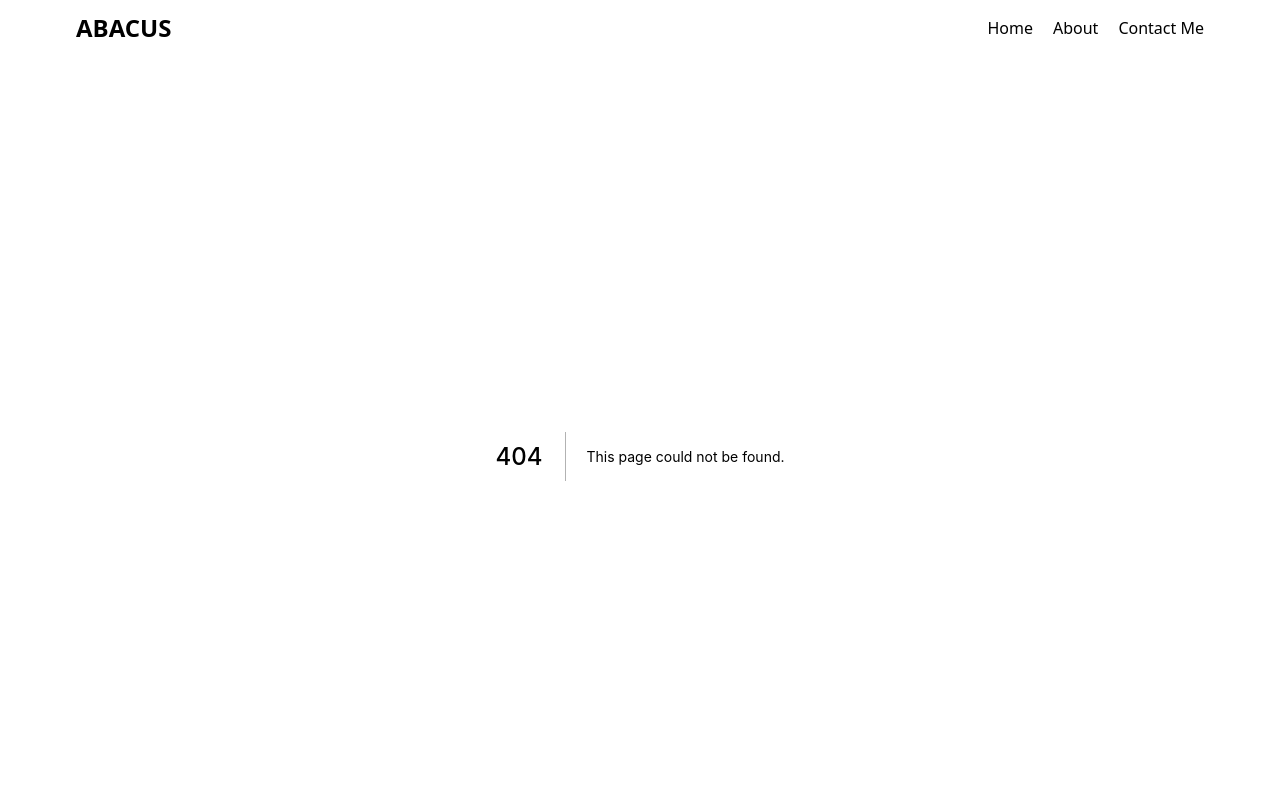
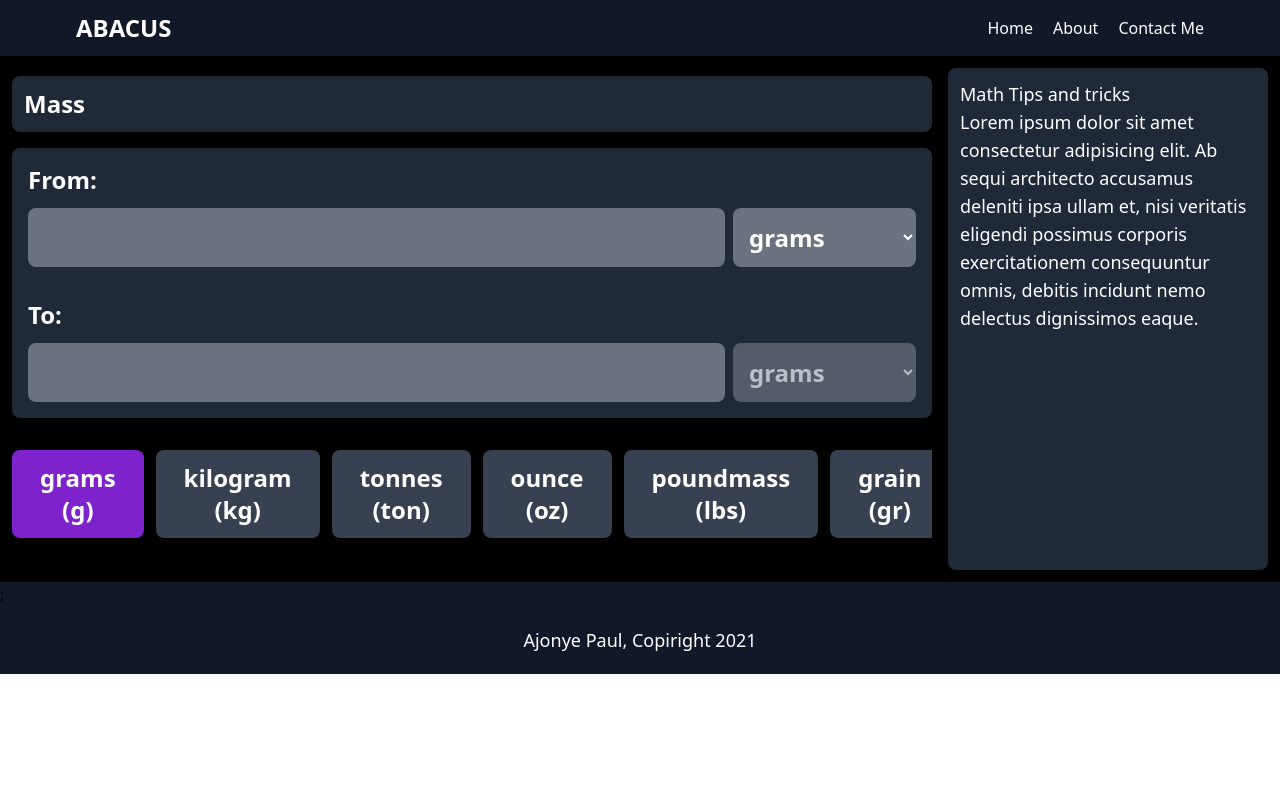
Before and after one commit to PaulChase/all_in_one_calculatorApp, a Next.js app: page /conversion/mass in a window 1280 px wide. Before the commit this address had no page. Shown: the top 800 px of the page. Built offline with nearby package versions, Linux system fonts and the light colour scheme.

Commit message:
added: volume converter

```diff
--- /dev/null
+++ b/components/AllUnits.js
@@ -0,0 +1,23 @@
+import Link from "next/link";
+
+const AllUnits = () => {
+	const allUnits = ["distance", "time", "mass", "speed", "acceleration", "volume"];
+	return (
+		<div className=" fixed bg-black/60 w-full h-full top-0 left-0 lg:static lg:bg-inherit lg:w-72 lg:mr-4  z-20 lg:z-0">
+			<div className=" bg-gray-800 w-2/5 h-full py-3 lg:w-72 lg:rounded-lg">
+				<h2 className=" font-bold text-2xl p-2 mb-4">Other Units</h2>
+				<ul>
+					{allUnits.sort().map((unit) => (
+						<Link href={`/conversion/${unit}`}>
+							<a className=" block p-2 font-semibold border-b-2 border-gray-600 hover:bg-slate-700">
+								{unit.charAt(0).toUpperCase() + unit.slice(1)}
+							</a>
+						</Link>
+					))}
+				</ul>
+			</div>
+		</div>
+	);
+};
+
+export default AllUnits;
--- a/components/ConverterForm.js
+++ b/components/ConverterForm.js
@@ -1,8 +1,10 @@
-import { useState } from "react";
+import { useEffect, useState } from "react";
 import { evaluate } from "mathjs";
+import AllUnits from "./AllUnits";
 // import { unit } from "mathjs/lib/cjs/entry/pureFunctionsAny.generated";
 
 const ConverterForm = ({ title, units }) => {
+	const [unitsMenu, setUnitsMenu] = useState(false);
 	const [input, setInput] = useState("");
 
 	// use the first unit from the units props array as the default
@@ -32,13 +34,39 @@ const ConverterForm = ({ title, units }) => {
 		setOutput(formattedOutput);
 	};
 
+	useEffect(() => {
+		if (screen.width >= "1000") {
+			setUnitsMenu(true);
+		}
+	}, []);
+
 	return (
-		<main className=" bg-black text-white p-3">
+		<main className=" bg-black text-white p-3 lg:flex lg:justify-between lg:overflow-auto h-full lg:text-2xl">
+			{unitsMenu && (
+				<>
+					<AllUnits />
+					<button
+						className=" fixed bottom-5 right-5 z-30 py-2 px-3 my-3 bg-gray-800 rounded-full   text-left lg:hidden font-bold"
+						onClick={() => setUnitsMenu(!unitsMenu)}
+					>
+						X close
+					</button>
+				</>
+			)}
+
+			<button
+				className=" p-3 my-3 bg-gray-800 rounded-lg   text-left lg:hidden"
+				onClick={() => setUnitsMenu(!unitsMenu)}
+			>
+				All Conversions
+			</button>
+
+			<div className=" lg:min-w-[34px] mr-4">
 				<div className=" p-3 mt-2 bg-gray-800 rounded-lg">
 					<h1 className=" font-semibold text-2xl">{title}</h1>
 				</div>
 
-			<form action="" className="p-4 mt-4 bg-gray-800  rounded-lg">
+				<form action="" className="p-4 mt-4 bg-gray-800  rounded-lg ">
 					{/* the Input */}
 					<label htmlFor="" className=" font-semibold inline-block mb-3">
 						From:
@@ -92,6 +120,7 @@ const ConverterForm = ({ title, units }) => {
 							name="unit"
 							id=""
 							value={to}
+							disabled
 							onChange={(e) => {
 								setTo(e.target.value);
 
@@ -108,14 +137,16 @@ const ConverterForm = ({ title, units }) => {
 						</select>
 					</div>
 				</form>
-			<div className=" overflow-auto whitespace-nowrap mt-5">
+
+				{/* all available units aligned horizontally */}
+				<div className=" overflow-auto whitespace-nowrap my-5 py-3">
 					{units.map((unit, index) => (
 						<button
 							key={index}
 							className={
 								unit.symbol == to
-								? ` bg-purple-700 py-3  px-7 text-center rounded-lg font-semibold mr-3`
-								: ` bg-gray-700 py-3  px-7 text-center rounded-lg font-semibold mr-3`
+									? ` bg-purple-700 py-3  px-7 text-center rounded-lg font-semibold mr-3 inline-block`
+									: ` bg-gray-700 py-3  px-7 text-center rounded-lg font-semibold mr-3 inline-block`
 							}
 							onClick={() => {
 								// set the 'to' unit and leave the others empty
@@ -127,6 +158,13 @@ const ConverterForm = ({ title, units }) => {
 						</button>
 					))}
 				</div>
+			</div>
+			<div className=" p-3 bg-gray-800 rounded-lg lg:max-w-[20rem] lg:text-lg">
+				<h2>Math Tips and tricks</h2>
+				Lorem ipsum dolor sit amet consectetur adipisicing elit. Ab sequi architecto accusamus deleniti ipsa
+				ullam et, nisi veritatis eligendi possimus corporis exercitationem consequuntur omnis, debitis incidunt
+				nemo delectus dignissimos eaque.
+			</div>
 		</main>
 	);
 };
--- a/components/Footer.js
+++ b/components/Footer.js
@@ -1,6 +1,6 @@
 const Footer = () => {
 	return (
-		<div className=" p-20 text-center text-lg">
+		<div className=" p-5 text-white text-center text-lg">
 			<h2>Ajonye Paul, Copiright 2021</h2>
 		</div>
 	);
--- a/components/Layout.js
+++ b/components/Layout.js
@@ -3,7 +3,7 @@ import NavBar from "./NavBar";
 
 const Layout = ({ children }) => {
 	return (
-		<div>
+		<div className=" bg-gray-900">
 			<NavBar />
 			{children}
 			<Footer />
--- a/components/NavBar.js
+++ b/components/NavBar.js
@@ -2,7 +2,7 @@ import Link from "next/link";
 
 const NavBar = () => {
 	return (
-		<nav className=" flex justify-between items-center p-3  max-w-6xl mx-auto">
+		<nav className=" flex justify-between items-center p-3  max-w-6xl mx-auto  text-white">
 			<h1 className=" font-extrabold text-2xl ">ABACUS</h1>
 			<ul className=" flex space-x-5 items-center">
 				<li>
--- a/pages/conversion/distance.js
+++ b/pages/conversion/distance.js
@@ -1,4 +1,5 @@
 import ConverterForm from "../../components/ConverterForm";
+import Head from "next/head";
 
 const Distance = () => {
 	// the units of measurement
@@ -37,7 +38,16 @@ const Distance = () => {
 		},
 	];
 
-	return <ConverterForm title="Distance" units={units} />;
+	return (
+		<>
+			<Head>
+				<title>Distance Converter | Abacus </title>
+				<meta name="description" content="created by Ajonye Paul" />
+				<link rel="icon" href="/favicon.ico" />
+			</Head>
+			<ConverterForm title="Distance" units={units} />;
+		</>
+	);
 };
 
 export default Distance;
--- /dev/null
+++ b/pages/conversion/mass.js
@@ -0,0 +1,45 @@
+import ConverterForm from "../../components/ConverterForm";
+import Head from "next/head";
+
+const Mass = () => {
+	// the units of measurement
+	const units = [
+		{
+			name: "grams",
+			symbol: "g",
+		},
+		{
+			name: "kilogram",
+			symbol: "kg",
+		},
+		{
+			name: "tonnes",
+			symbol: "ton",
+		},
+		{
+			name: "ounce",
+			symbol: "oz",
+		},
+		{
+			name: "poundmass",
+			symbol: "lbs",
+		},
+		{
+			name: "grain",
+			symbol: "gr",
+		},
+	];
+
+	return (
+		<>
+			<Head>
+				<title>Mass Converter | Abacus </title>
+				<meta name="description" content="created by Ajonye Paul" />
+				<link rel="icon" href="/favicon.ico" />
+			</Head>
+			<ConverterForm title="Mass" units={units} />;
+		</>
+	);
+};
+
+export default Mass;
--- a/pages/conversion/time.js
+++ b/pages/conversion/time.js
@@ -1,4 +1,5 @@
 import ConverterForm from "../../components/ConverterForm";
+import Head from "next/head";
 
 const Time = () => {
 	// the units of measurement
@@ -45,7 +46,16 @@ const Time = () => {
 		},
 	];
 
-	return <ConverterForm title="Time" units={units} />;
+	return (
+		<>
+			<Head>
+				<title> Time Converter | Abacus </title>
+				<meta name="description" content="created by Ajonye Paul" />
+				<link rel="icon" href="/favicon.ico" />
+			</Head>
+			<ConverterForm title="Time" units={units} />;
+		</>
+	);
 };
 
 export default Time;
--- /dev/null
+++ b/pages/conversion/volume.js
@@ -0,0 +1,49 @@
+import ConverterForm from "../../components/ConverterForm";
+import Head from "next/head";
+
+const Volume = () => {
+	// the units of measurement
+	const units = [
+		{
+			name: "meter cube",
+			symbol: "m3",
+		},
+		{
+			name: "litre",
+			symbol: "lt",
+		},
+		{
+			name: "cubic inch",
+			symbol: "cuin",
+		},
+		{
+			name: "cubic feets",
+			symbol: "cuft",
+		},
+		{
+			name: "cubic yards",
+			symbol: "cuyd",
+		},
+		{
+			name: "teaspoons",
+			symbol: "teaspoon",
+		},
+		{
+			name: "tablespoon",
+			symbol: "tablespoon",
+		},
+	];
+
+	return (
+		<>
+			<Head>
+				<title> Volume Converter | Abacus </title>
+				<meta name="description" content="created by Ajonye Paul" />
+				<link rel="icon" href="/favicon.ico" />
+			</Head>
+			<ConverterForm title="Volume" units={units} />;
+		</>
+	);
+};
+
+export default Volume;
--- a/pages/index.js
+++ b/pages/index.js
@@ -6,8 +6,8 @@ export default function Home() {
 	return (
 		<div className="bg-slate-50">
 			<Head>
-				<title>The Ultimate Next App</title>
-				<meta name="description" content="Generated by create next app" />
+				<title>Abacus | The Ultimate Units Converter App</title>
+				<meta name="description" content="created by Ajonye Paul" />
 				<link rel="icon" href="/favicon.ico" />
 			</Head>
 
@@ -17,7 +17,7 @@ export default function Home() {
 			>
 				<div className=" px-12 text-white">
 					<p className=" text-6xl  max-w-xl font-bold">
-						Convert between units in maths, physics, chemistry..
+						Convert between units in maths, physics, chemistry...
 					</p>
 					<Link href="/conversion">
 						<a className=" bg-purple-500 hover:bg-purple-700 py-3 px-6 mt-12 inline-block  rounded-full font-semibold">
```
Lines whose indentation alone changed are shown as unchanged.
